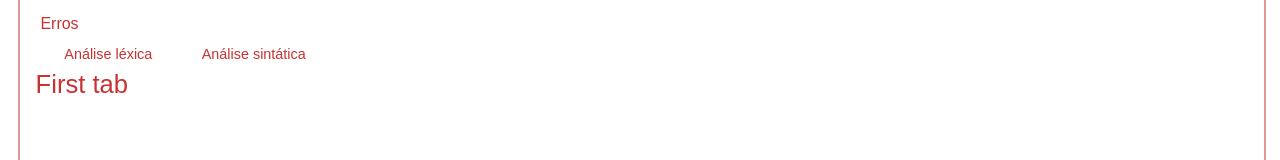
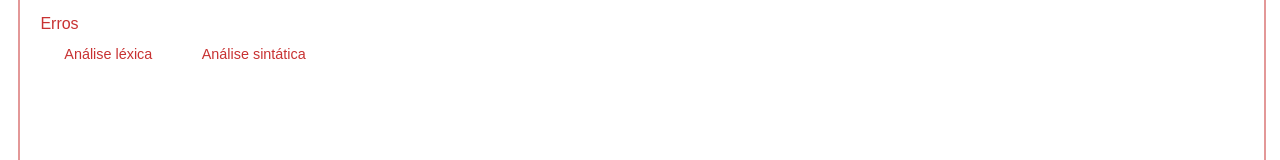
Before and after one commit to karoldm/compiladores, a React (Create React App) app: page / in a window 1280 px wide. Shown: the part 406-566 px from the top of the page. Built offline with nearby package versions, Linux system fonts and the light colour scheme; the HTML template or start-up script is replaced by a standard one.

Commit message:
fix: errors

```diff
--- a/src/App.tsx
+++ b/src/App.tsx
@@ -2,7 +2,7 @@ import { useEffect, useState } from 'react';
 import { styled } from "styled-components";
 import { Button } from "./components/Button";
 import { CodeEditor } from "./components/CodeEditor";
-import { Errors } from "./components/Errors";
+import  Errors from "./components/Errors";
 import { FileInput } from './components/FileInput';
 import { Table } from "./components/Table";
 import { Lexer } from './functions/lexer';
--- a/src/components/Errors/AllTabs/FirstTab.tsx
+++ b/src/components/Errors/AllTabs/FirstTab.tsx
@@ -1,66 +1,14 @@
-// import {useState, useEffect} from 'react';
-// import styled from "styled-components";
+import { useState, useEffect } from 'react';
+import styled from "styled-components";
+import errorString from "../../Errors/index";
+
+const FirstTab = () => {
+    return (
+        <>
+            {errorString}
+        </>
+    );
+}
 
 
-// const Container = styled.div`
-//   display: flex;
-//   width: 100%;
-//   flex-direction: column;
-//   align-items: start;
-//   justify-content: center;
-//   gap: 16px;
-//   height: 180px;
-//   border: 1px solid rgba(200, 50, 50, .5);
-// `;
-
-// const Textarea = styled.textarea`
-//   flex: 1;
-//   width: 100%;
-//   overflow-y: scroll;
-//   border: 1px solid #ccc;
-//   font-size: .8rem;
-//   color: rgb(200, 50, 50);;
-//   padding: 1rem;
-//   line-height: 1.4rem;
-// `;
-
-// interface Props {
-//   errors: string[];
-// }
-
-
-// const FirstTab = () => {
-//      ({ errors }: Props) => {
-//         const [errorString, setErrorString] = useState("");
-
-//         useEffect(() => {
-//           let str = '';
-//           errors.forEach(error => {
-//             str += error + "\n";
-//           });
-//           setErrorString(str);
-//         }, [errors]);
-//      }
-
-
-//   return (
-//     <Container>
-//     <Textarea value= { errorString } disabled />
-//     </Container>
-//   );
-
-
-// };
-
-
-// export default FirstTab;
-
-const SecondTab = () => {
-    return (
-      <div className="SecondTab">
-        <p>First tab</p>
-
-      </div>
-    );
-  };
-  export default SecondTab;
+export default FirstTab;
--- a/src/components/Errors/TabComponent/index.tsx
+++ b/src/components/Errors/TabComponent/index.tsx
@@ -10,7 +10,6 @@ const Erros = styled.p`
   padding: 0.3rem;
   font-style: bold;
 `;
-
 
 const Tabs1 = styled.div`
     width: 100%;
```
Also changed, not shown: src/components/Errors/index.tsx (+6 -4 lines).
